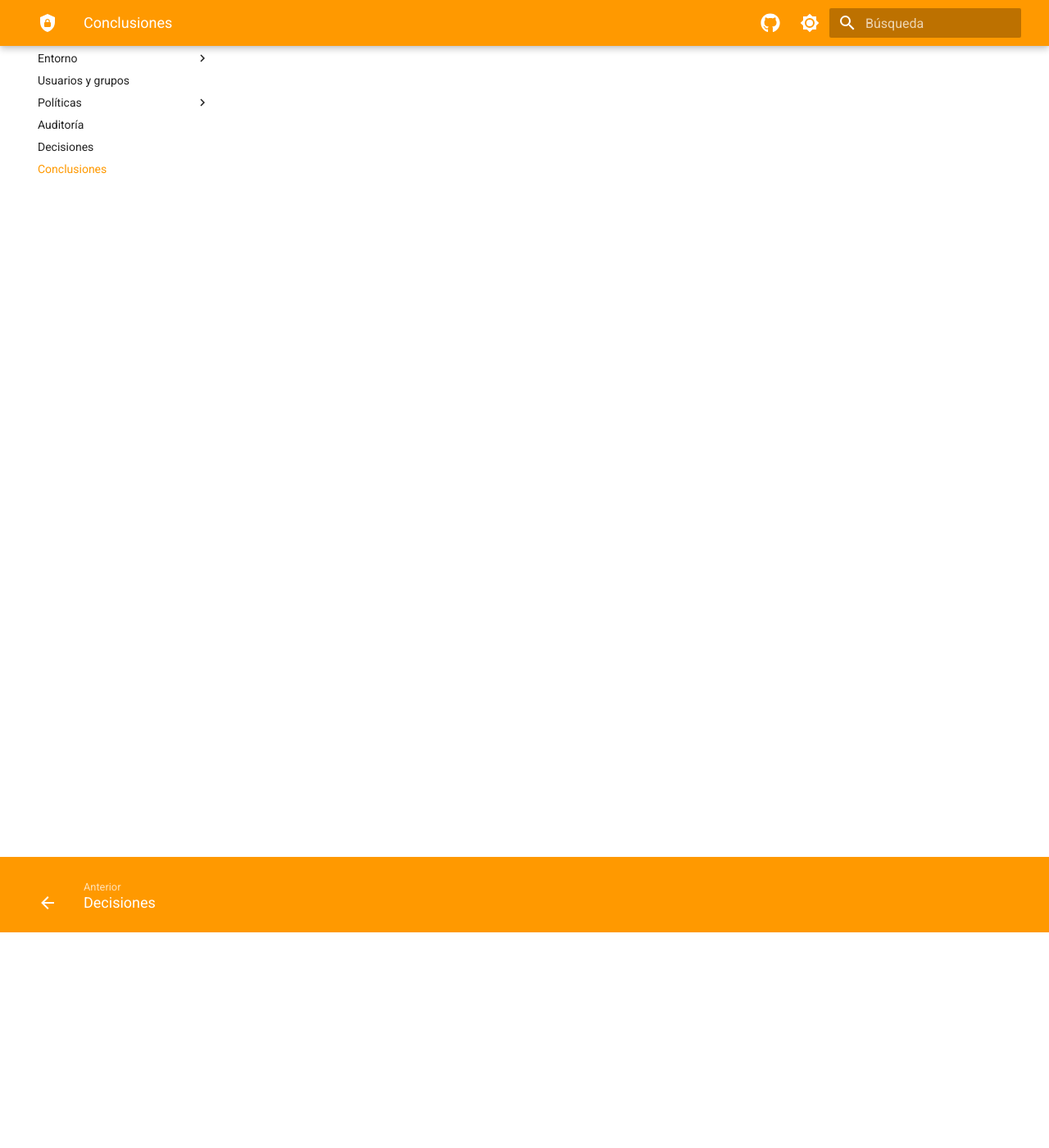
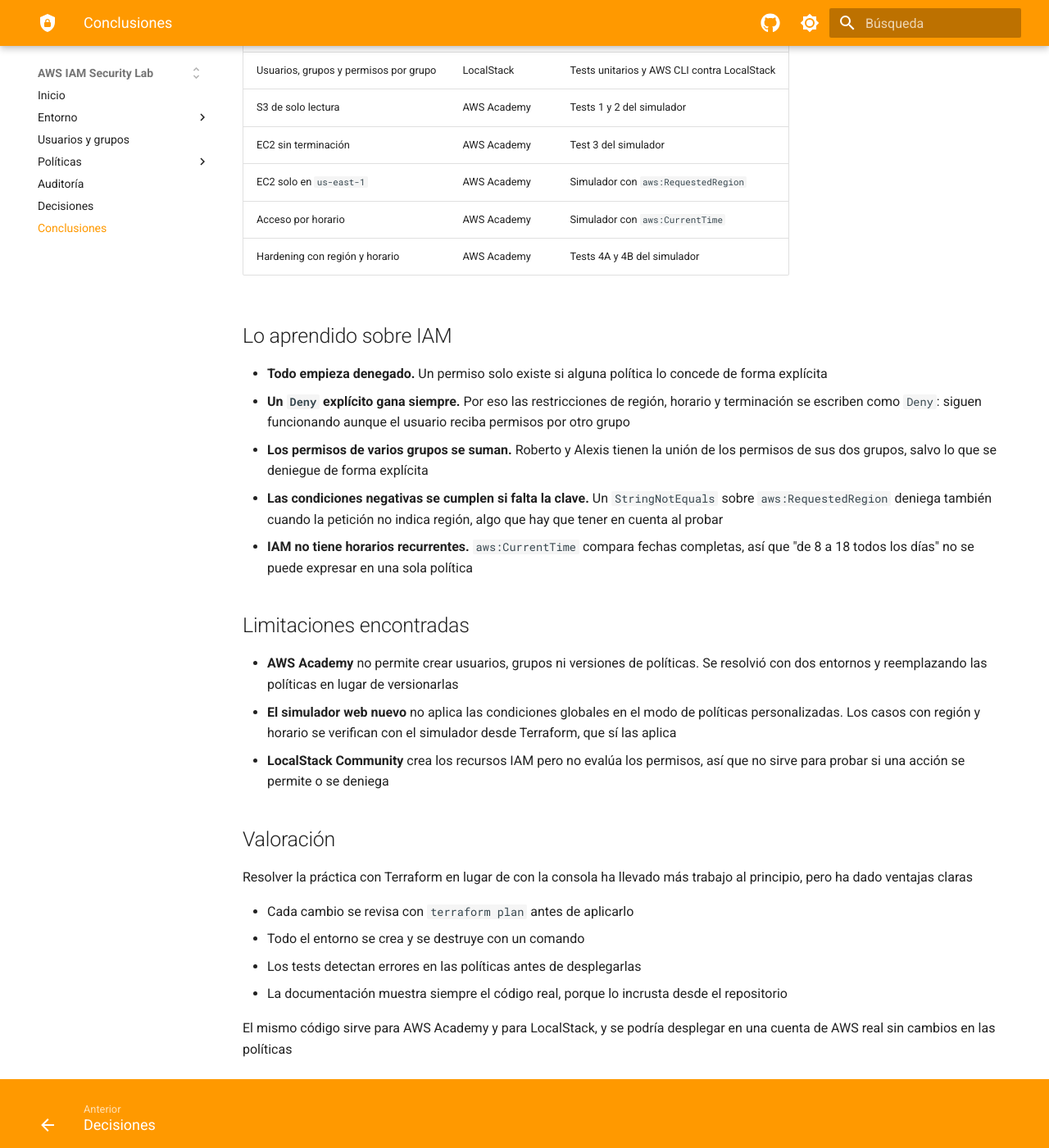
Before and after one commit to DavidTorro/aws-iam-security-lab, an MkDocs documentation site: the page built from docs/conclusiones.md, in a window 1280 px wide and 1400 px high, scrolled down 263 px. Shown: the whole window at 82% size. Built offline with MkDocs 1.6.1 and Material for MkDocs 9.7.7, drawn with Linux system fonts in a browser that asks for light colours; comment, search, counter and statistics services are not loaded; some of the changed text lies outside the part shown.

Commit message:
feat: añade tests unitarios, conclusiones y memoria final (#16)
Closes #9

```diff
--- a/docs/conclusiones.md
+++ b/docs/conclusiones.md
@@ -1,4 +1,39 @@
 # Conclusiones
 
-!!! info "En construcción"
-    Se redactarán al terminar la práctica
+## Resultado
+
+La práctica cubre los tres enunciados y todos los requisitos se comprueban de forma automática
+
+| Requisito | Dónde se cumple | Cómo se comprueba |
+|---|---|---|
+| Usuarios, grupos y permisos por grupo | LocalStack | Tests unitarios y AWS CLI contra LocalStack |
+| S3 de solo lectura | AWS Academy | Tests 1 y 2 del simulador |
+| EC2 sin terminación | AWS Academy | Test 3 del simulador |
+| EC2 solo en `us-east-1` | AWS Academy | Simulador con `aws:RequestedRegion` |
+| Acceso por horario | AWS Academy | Simulador con `aws:CurrentTime` |
+| Hardening con región y horario | AWS Academy | Tests 4A y 4B del simulador |
+
+## Lo aprendido sobre IAM
+
+- **Todo empieza denegado.** Un permiso solo existe si alguna política lo concede de forma explícita
+- **Un `Deny` explícito gana siempre.** Por eso las restricciones de región, horario y terminación se escriben como `Deny`: siguen funcionando aunque el usuario reciba permisos por otro grupo
+- **Los permisos de varios grupos se suman.** Roberto y Alexis tienen la unión de los permisos de sus dos grupos, salvo lo que se deniegue de forma explícita
+- **Las condiciones negativas se cumplen si falta la clave.** Un `StringNotEquals` sobre `aws:RequestedRegion` deniega también cuando la petición no indica región, algo que hay que tener en cuenta al probar
+- **IAM no tiene horarios recurrentes.** `aws:CurrentTime` compara fechas completas, así que "de 8 a 18 todos los días" no se puede expresar en una sola política
+
+## Limitaciones encontradas
+
+- **AWS Academy** no permite crear usuarios, grupos ni versiones de políticas. Se resolvió con dos entornos y reemplazando las políticas en lugar de versionarlas
+- **El simulador web nuevo** no aplica las condiciones globales en el modo de políticas personalizadas. Los casos con región y horario se verifican con el simulador desde Terraform, que sí las aplica
+- **LocalStack Community** crea los recursos IAM pero no evalúa los permisos, así que no sirve para probar si una acción se permite o se deniega
+
+## Valoración
+
+Resolver la práctica con Terraform en lugar de con la consola ha llevado más trabajo al principio, pero ha dado ventajas claras
+
+- Cada cambio se revisa con `terraform plan` antes de aplicarlo
+- Todo el entorno se crea y se destruye con un comando
+- Los tests detectan errores en las políticas antes de desplegarlas
+- La documentación muestra siempre el código real, porque lo incrusta desde el repositorio
+
+El mismo código sirve para AWS Academy y para LocalStack, y se podría desplegar en una cuenta de AWS real sin cambios en las políticas
```
Also changed, not shown: docs/decisiones.md (+16 -0 lines), docs/entorno/terraform.md (+41 -3 lines), 4 other files.
